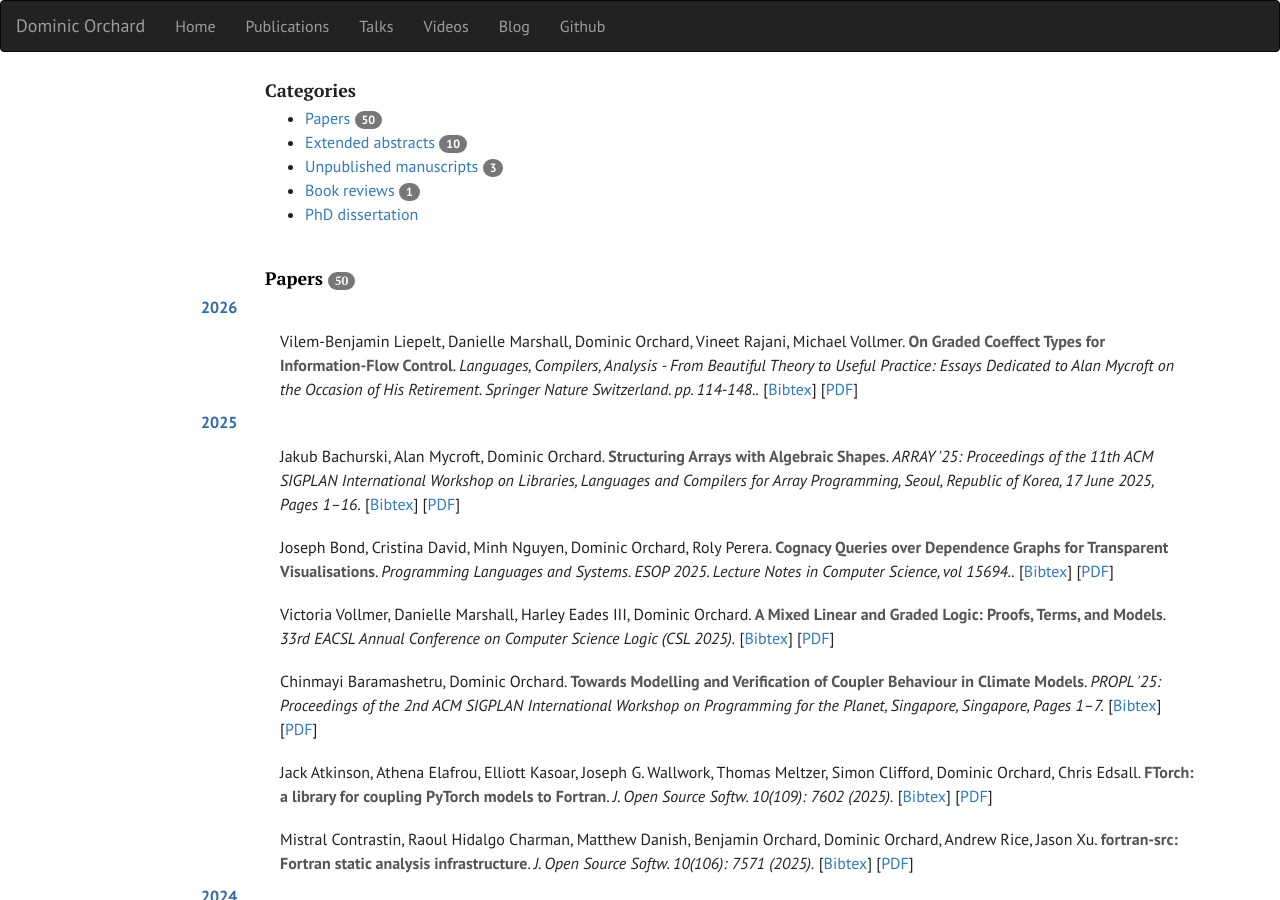
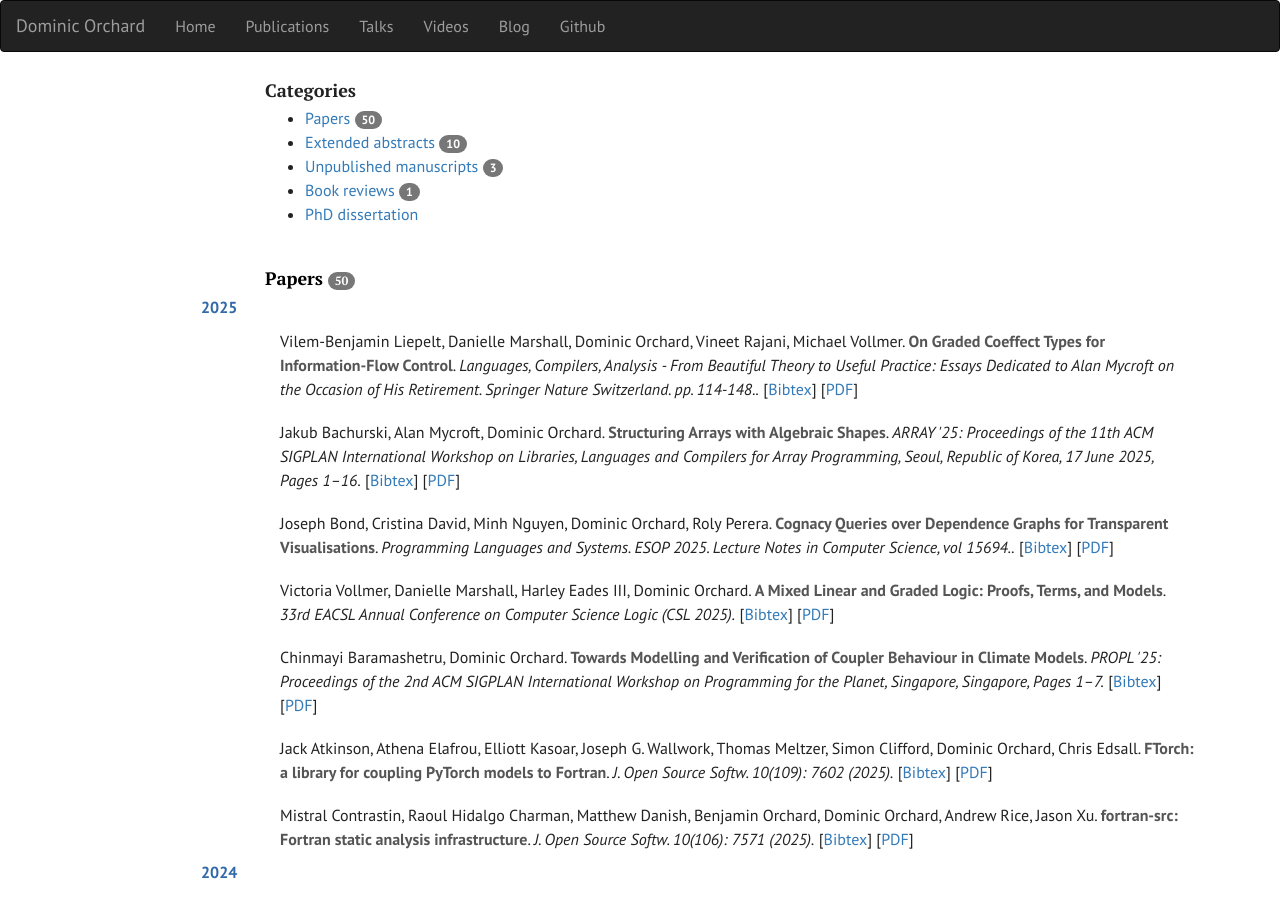
Before and after one commit to dorchard/dorchard.github.io, a Jekyll site: the page built from pubs.html, in a window 1280 px wide and 900 px high. Built offline with Jekyll 4.4.1, drawn with Linux system fonts in a browser that asks for light colours.

Commit message:
update to 2025

```diff
--- a/assets/bibtex/2025-mycroftfest-graded-coeffect.txt
+++ b/assets/bibtex/2025-mycroftfest-graded-coeffect.txt
@@ -9,7 +9,7 @@ and Petricek, Tomas
 and Singer, Jeremy",
 title="On Graded Coeffect Types for Information-Flow Control",
 bookTitle="Languages, Compilers, Analysis - From Beautiful Theory to Useful Practice: Essays Dedicated to Alan Mycroft on the Occasion of His Retirement",
-year="2026",
+year="2025",
 publisher="Springer Nature Switzerland",
 address="Cham",
 pages="114--148",
```
Also changed, not shown: _pubs/2025-mycroftfest-graded-coeffect.md (+1 -1 lines).
